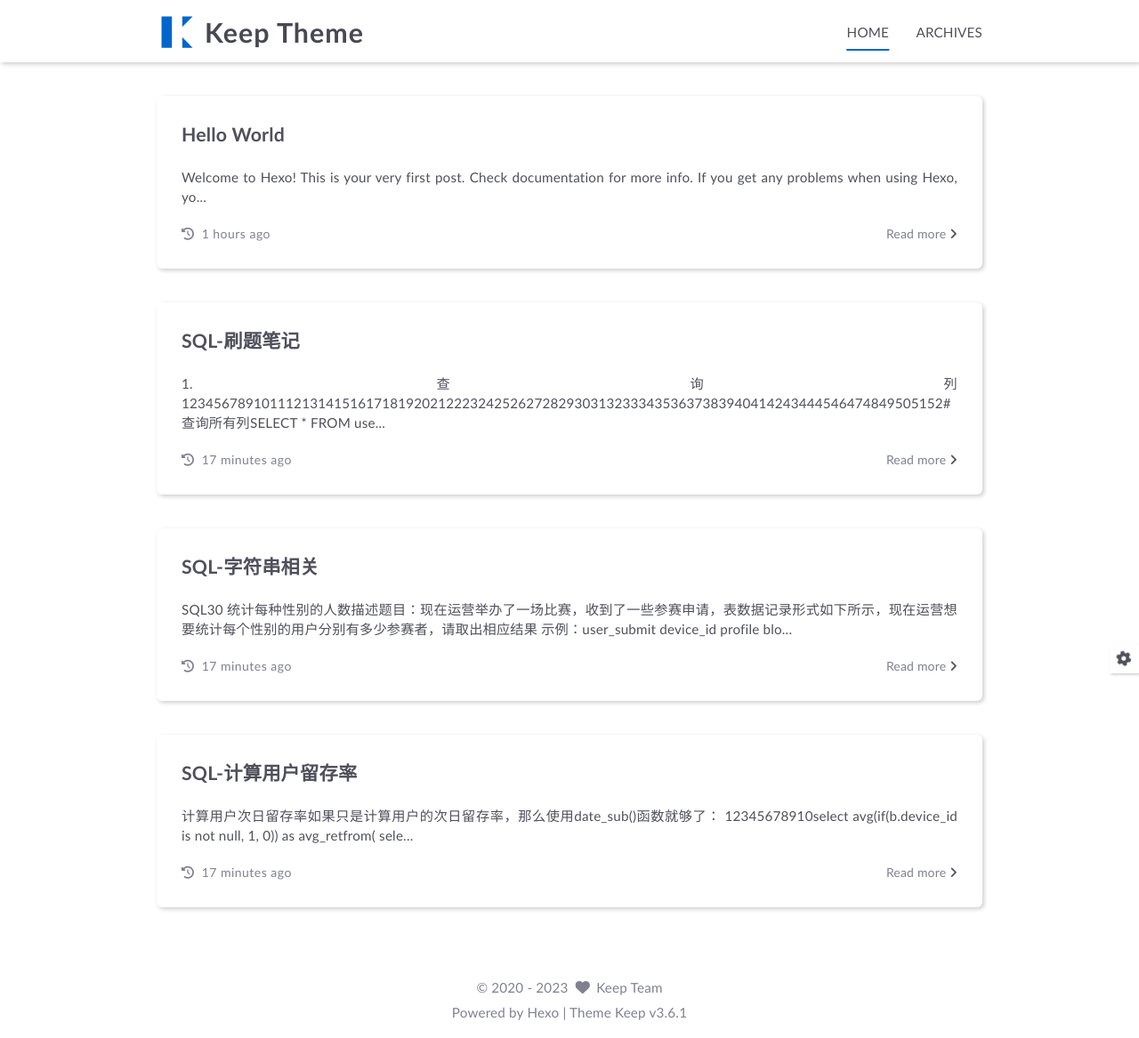
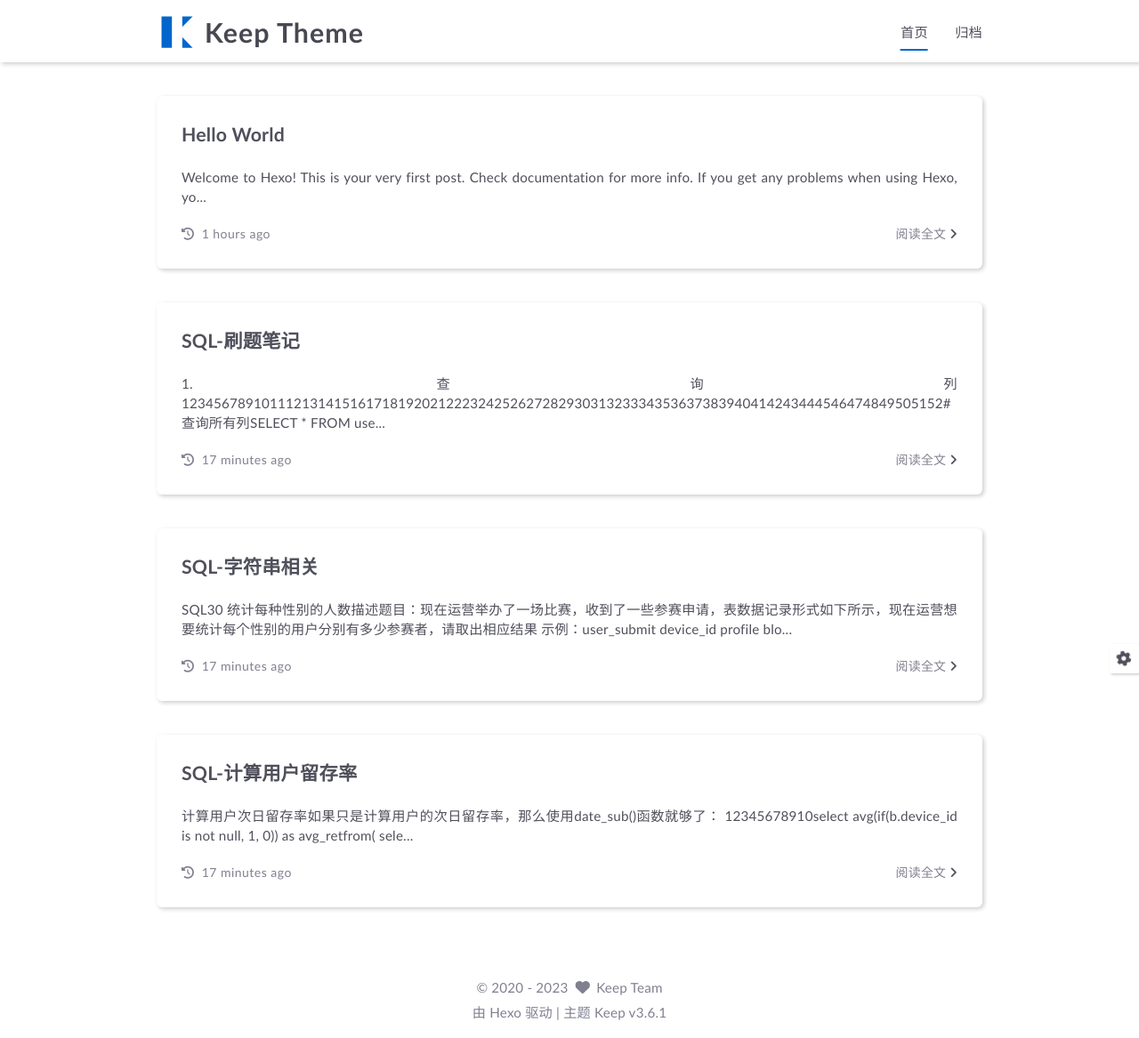
Before and after one commit to Artemis727/Artemis727.GitHub.io, a plain HTML site: page index.html in a window 1280 px wide. Shown: the whole page at 89% size. Drawn offline with Linux system fonts and the light colour scheme.

Commit message:
Site updated: 2023-02-08 08:51:12

```diff
--- a/index.html
+++ b/index.html
@@ -76,7 +76,7 @@
                             <a class="active"
                                href="/"
                             >
-                                HOME
+                                首页
                             </a>
                         </li>
 
@@ -84,7 +84,7 @@
                             <a class=""
                                href="/archives"
                             >
-                                ARCHIVES
+                                归档
                             </a>
                         </li>
 
@@ -105,12 +105,12 @@
 
                 <li class="drawer-menu-item flex-center">
                     <a class="active"
-                       href="/">HOME</a>
+                       href="/">首页</a>
                 </li>
 
                 <li class="drawer-menu-item flex-center">
                     <a class=""
-                       href="/archives">ARCHIVES</a>
+                       href="/archives">归档</a>
                 </li>
 
         </ul>
@@ -159,7 +159,7 @@
 
     </div>
 
-    <a class="read-more" href="/2023/02/07/hello-world/">Read more&nbsp;<i class="fas fa-angle-right"></i></a>
+    <a class="read-more" href="/2023/02/07/hello-world/">阅读全文&nbsp;<i class="fas fa-angle-right"></i></a>
 </div>
 
             </li>
@@ -192,7 +192,7 @@
 
     </div>
 
-    <a class="read-more" href="/2023/02/07/SQL%20%E5%88%B7%E9%A2%98%E7%AC%94%E8%AE%B0/">Read more&nbsp;<i class="fas fa-angle-right"></i></a>
+    <a class="read-more" href="/2023/02/07/SQL%20%E5%88%B7%E9%A2%98%E7%AC%94%E8%AE%B0/">阅读全文&nbsp;<i class="fas fa-angle-right"></i></a>
 </div>
 
             </li>
@@ -232,7 +232,7 @@ blo...
 
     </div>
 
-    <a class="read-more" href="/2023/02/07/SQL-%E5%AD%97%E7%AC%A6%E4%B8%B2%E7%9B%B8%E5%85%B3/">Read more&nbsp;<i class="fas fa-angle-right"></i></a>
+    <a class="read-more" href="/2023/02/07/SQL-%E5%AD%97%E7%AC%A6%E4%B8%B2%E7%9B%B8%E5%85%B3/">阅读全文&nbsp;<i class="fas fa-angle-right"></i></a>
 </div>
 
             </li>
@@ -266,7 +266,7 @@ blo...
 
     </div>
 
-    <a class="read-more" href="/2023/02/07/SQL-%E8%AE%A1%E7%AE%97%E7%94%A8%E6%88%B7%E6%AC%A1%E6%97%A5%E7%95%99%E5%AD%98%E7%8E%87/">Read more&nbsp;<i class="fas fa-angle-right"></i></a>
+    <a class="read-more" href="/2023/02/07/SQL-%E8%AE%A1%E7%AE%97%E7%94%A8%E6%88%B7%E6%AC%A1%E6%97%A5%E7%95%99%E5%AD%98%E7%8E%87/">阅读全文&nbsp;<i class="fas fa-angle-right"></i></a>
 </div>
 
             </li>
@@ -306,7 +306,7 @@ blo...
         </div>
 
         <div class="theme-info info-item">
-            Powered by <a target="_blank" href="https://hexo.io">Hexo</a>&nbsp;|&nbsp;Theme&nbsp;<a class="theme-version" target="_blank" href="https://github.com/XPoet/hexo-theme-keep">Keep v3.6.1</a>
+            由 <a target="_blank" href="https://hexo.io">Hexo</a> 驱动&nbsp;|&nbsp;主题&nbsp;<a class="theme-version" target="_blank" href="https://github.com/XPoet/hexo-theme-keep">Keep v3.6.1</a>
         </div>
 
 
```
Also changed, not shown: 2023/02/07/SQL 刷题笔记/index.html (+7 -7 lines), 2023/02/07/SQL-字符串相关/index.html (+7 -7 lines), 2023/02/07/SQL-计算用户次日留存率/index.html (+6 -6 lines), 2023/02/07/hello-world/index.html (+6 -6 lines), archives/2023/02/index.html (+6 -6 lines), archives/2023/index.html (+6 -6 lines), archives/index.html (+6 -6 lines).
